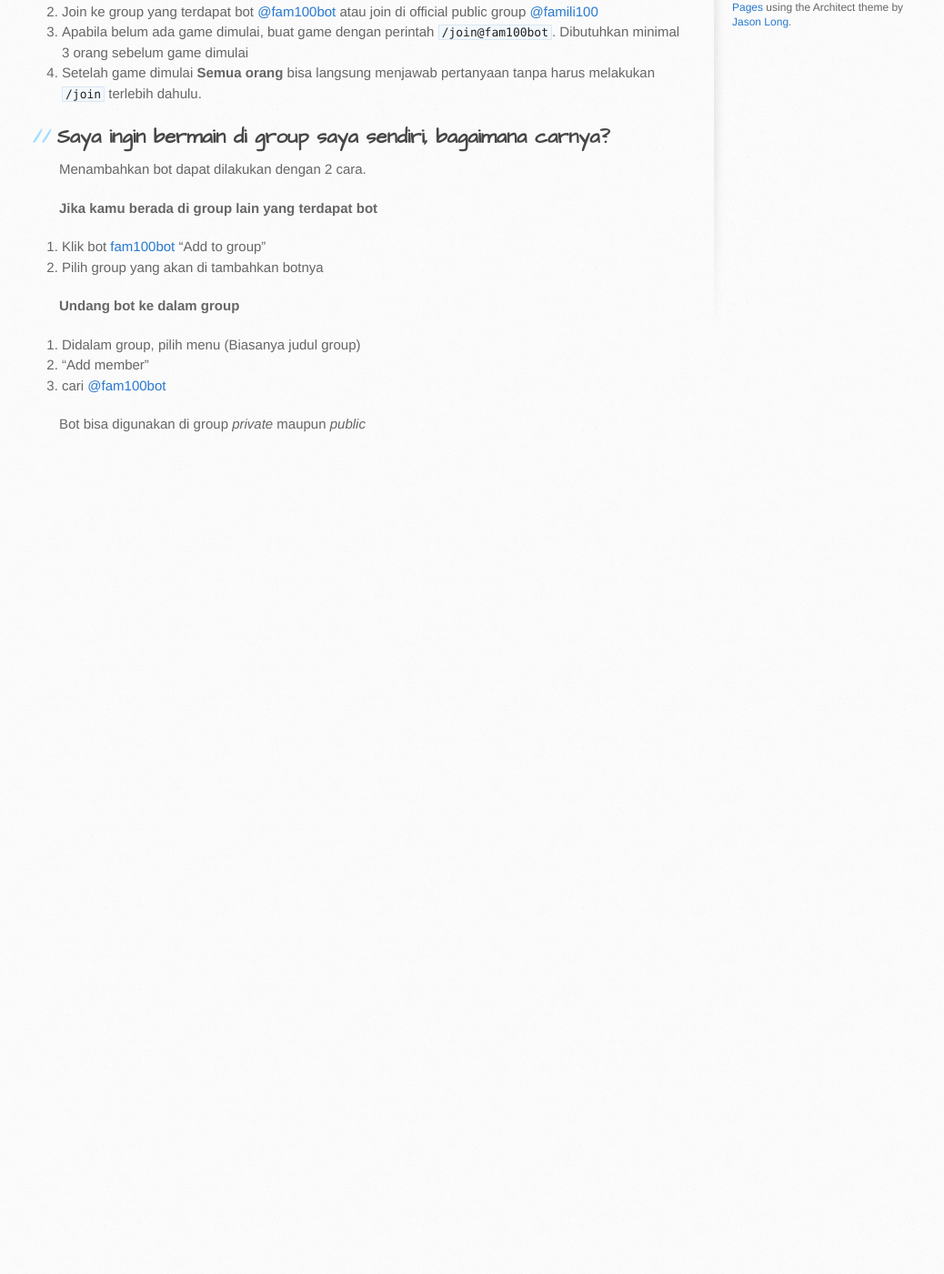
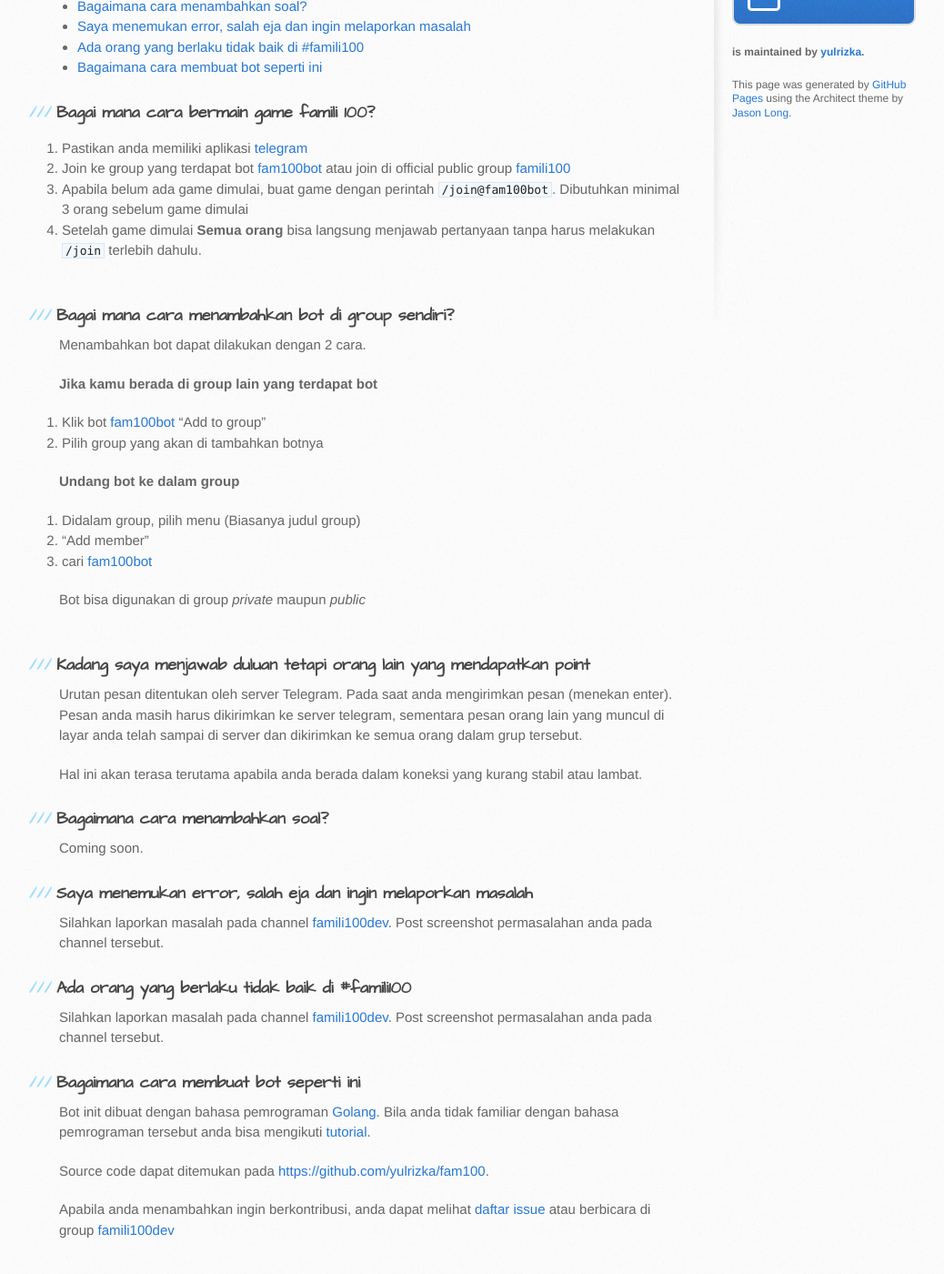
Before and after one commit to yulrizka/fam100, a Jekyll site: the page built from faq.md, in a window 1280 px wide and 1400 px high, scrolled down 382 px. Shown: the whole window at 91% size, without its empty margins (105-1143 px from the left). Built offline with Jekyll 4.4.1, drawn with Linux system fonts in a browser that asks for light colours; before the commit the page ends 902 px from its top, so only the background shows below that; some of the changed text lies outside the part shown.

Commit message:
update FAQ

```diff
--- a/_layouts/default.html
+++ b/_layouts/default.html
@@ -36,6 +36,9 @@
         <a href="{{ site.github.url }}/changelog.html" class="button">
             Changelog
           </a>
+        <a href="{{ site.github.url }}/faq.html" class="button">
+            F.A.Q.
+          </a>
           <p class="repo-owner"><a href="https://github.com/yulrizka/fam100"></a> is maintained by <a href="https://github.com/yulrizka">yulrizka</a>.</p>
 
           <p>This page was generated by <a href="https://pages.github.com">GitHub Pages</a> using the Architect theme by <a href="https://twitter.com/jasonlong">Jason Long</a>.</p>
--- a/faq.md
+++ b/faq.md
@@ -4,29 +4,71 @@
 
 # Frequently Asked Question
 
-## Bagai mana cara bermain game famili 100?
+* [Bagai mana cara bermain game famili 100?](#bagai-mana-cara-bermain-game-famili-100)
+* [Bagai mana cara menambahkan bot di group sendiri?](#bagai-mana-cara-menambahkan-bot-di-group-sendiri)
+* [Kadang saya menjawab duluan tetapi orang lain yang mendapatkan point](#kadang-saya-menjawab-duluan-tetapi-orang-lain-yang-mendapatkan-point)
+* [Bagaimana cara menambahkan soal?](#bagaimana-cara-menambahkan-soal)
+* [Saya menemukan error, salah eja dan ingin melaporkan masalah](#saya-menemukan-error-salah-eja-dan-ingin-melaporkan-masalah)
+* [Ada orang yang berlaku tidak baik di #famili100](#ada-orang-yang-berlaku-tidak-baik-di-famili100)
+* [Bagaimana cara membuat bot seperti ini](#bagaimana-cara-membuat-bot-seperti-ini)
 
-1. Pastikan anda memiliki aplikasi [Telegram](telegram)
-2. Join ke group yang terdapat bot [@fam100bot](fam100bot) atau join di official public group [@famili100](famili100)
+### Bagai mana cara bermain game famili 100?
+
+1. Pastikan anda memiliki aplikasi [telegram]
+2. Join ke group yang terdapat bot [fam100bot] atau join di official public group [famili100]
 3. Apabila belum ada game dimulai, buat game dengan perintah `/join@fam100bot`. Dibutuhkan minimal 3 orang sebelum game dimulai
 4. Setelah game dimulai **Semua orang** bisa langsung menjawab pertanyaan tanpa harus melakukan `/join` terlebih dahulu.
+<br/><br/>
 
-## Saya ingin bermain di group saya sendiri, bagaimana carnya?
+### Bagai mana cara menambahkan bot di group sendiri?
 
 Menambahkan bot dapat dilakukan dengan 2 cara.
 
 **Jika kamu berada di group lain yang terdapat bot**
-1. Klik bot [fam100bot](fam100bot) "Add to group"
+
+1. Klik bot [fam100bot] "Add to group"
 2. Pilih group yang akan di tambahkan botnya
 
 **Undang bot ke dalam group**
+
 1. Didalam group, pilih menu (Biasanya judul group)
 2. "Add member"
-3. cari [@fam100bot](fam100bot)
+3. cari [fam100bot]
 
 Bot bisa digunakan di group _private_ maupun _public_
+<br/><br/>
+
+### Kadang saya menjawab duluan tetapi orang lain yang mendapatkan point
+
+Urutan pesan ditentukan oleh server Telegram. Pada saat anda mengirimkan pesan (menekan enter).
+Pesan anda masih harus dikirimkan ke server telegram, sementara pesan orang lain yang muncul di layar anda telah sampai di server
+dan dikirimkan ke semua orang dalam grup tersebut.
+
+Hal ini akan terasa terutama apabila anda berada dalam koneksi yang kurang stabil atau lambat.
+
+### Bagaimana cara menambahkan soal?
+Coming soon.
+
+### Saya menemukan error, salah eja dan ingin melaporkan masalah
+
+Silahkan laporkan masalah pada channel [famili100dev]. Post screenshot permasalahan anda pada channel tersebut.
+
+### Ada orang yang berlaku tidak baik di #famili100
+
+Silahkan laporkan masalah pada channel [famili100dev]. Post screenshot permasalahan anda pada channel tersebut.
 
 
-[telegram]: https://telegram.org/
-[fam100bot]: http://telegram.me/fam100bo://telegram.me/fam100bot
-[famili100]: https://telegram.me/famili100
+### Bagaimana cara membuat bot seperti ini
+
+Bot init dibuat dengan bahasa pemrograman [Golang](https://golang.org/).
+Bila anda tidak familiar dengan bahasa pemrograman tersebut anda bisa mengikuti [tutorial](https://tour.golang.org/).
+
+Source code dapat ditemukan pada [https://github.com/yulrizka/fam100](https://github.com/yulrizka/fam100).
+
+Apabila anda menambahkan ingin berkontribusi, anda dapat melihat [daftar issue](https://github.com/yulrizka/fam100/issues)
+atau berbicara di group [famili100dev]
+
+[telegram]: https://telegram.org/ "Telegram"
+[fam100bot]: http://telegram.me/fam100bo://telegram.me/fam100bot "@fam100bot"
+[famili100]: https://telegram.me/famili100 "#famili100"
+[famili100dev]: https://telegram.me/famili100dev "#famili100dev"
```
